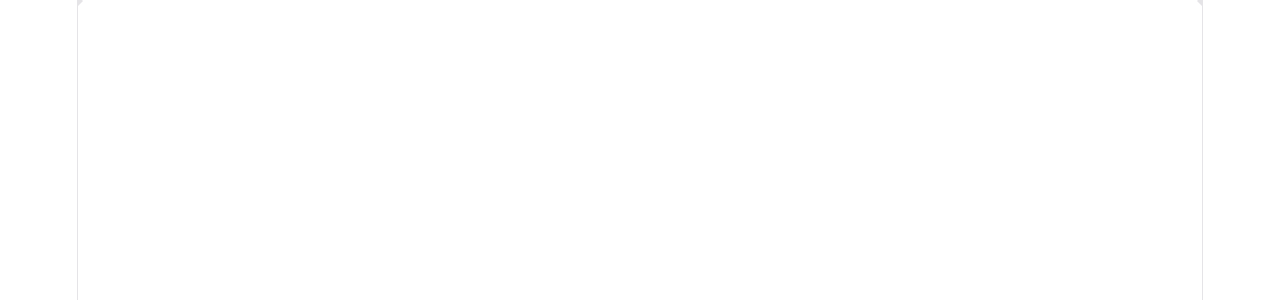
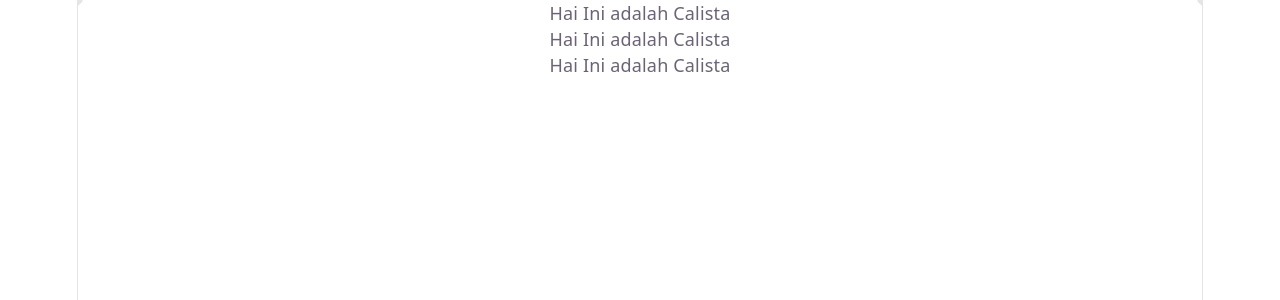
Before and after one commit to calistasalsabila/Website, a React (Vite) app in the folder 01_front_end/08_react/01_react_fundamental/code/01_fundamental/: page / in a window 1280 px wide. Shown: the top 300 px of the page. Built offline with nearby package versions, Linux system fonts and the light colour scheme.

Commit message:
feat: add pengenalan component dasar

```diff
--- a/01_front_end/08_react/01_react_fundamental/code/01_fundamental/src/App.jsx
+++ b/01_front_end/08_react/01_react_fundamental/code/01_fundamental/src/App.jsx
@@ -1,10 +1,14 @@
 import './App.css'
-
+import Article from './componennts/Article'
 function App() {
 
   return (
     <>
-      <div className="ticks"></div>
+      <div className="ticks">
+        <Article></Article>
+        <Article></Article>
+        <Article></Article>
+      </div>
     </>
   )
 }
--- /dev/null
+++ b/01_front_end/08_react/01_react_fundamental/code/01_fundamental/src/componennts/Article.jsx
@@ -0,0 +1,5 @@
+function Article(){
+    return <div>Hai Ini adalah Calista</div>
+}
+
+export default Article
```
